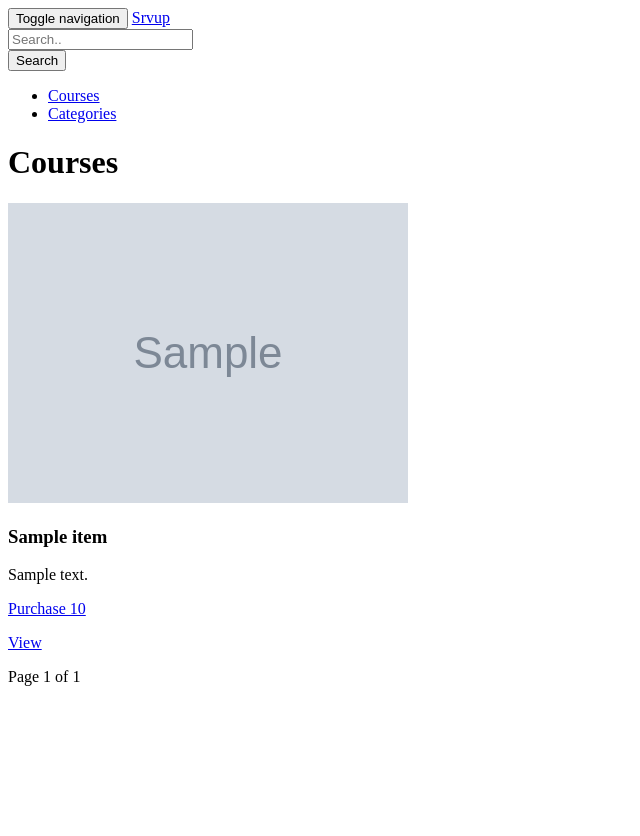
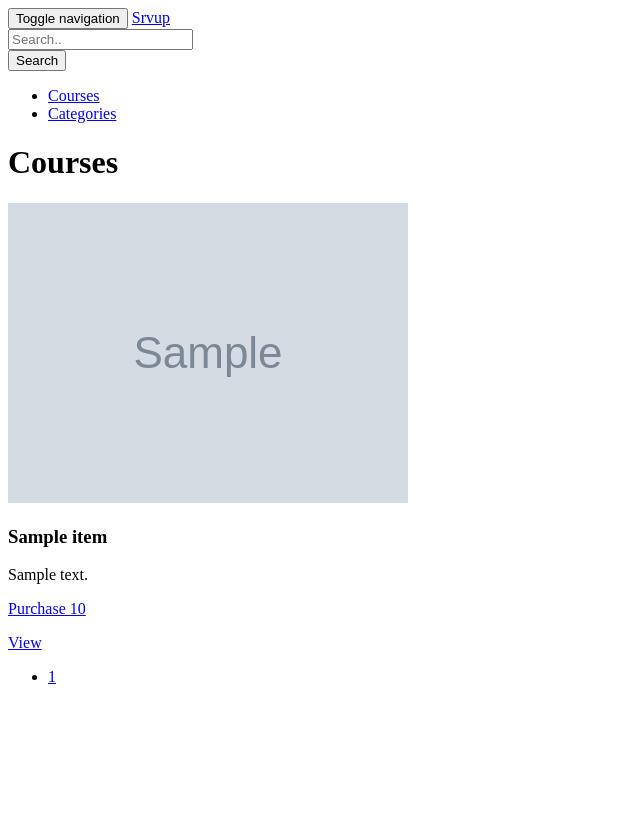
Before and after one commit to JesonDerulo/video, a Django app: template courses/templates/courses/course_list.html in a window 1280 px wide. Shown: the whole page, without its empty margins (0-640 px from the left). Before the commit the page ends 686 px from the top, so only its background shows below. Run offline with Django 3.2, Linux system fonts and the light colour scheme; the template is opened without the code that fills it: most values are stand-ins (such as "Sample title", 1, 10 or a date in 2020); grey boxes marked "Sample" are stand-in pictures; parts of the project's set-up code (start-up, migrations or seed data) failed here and were passed over; some libraries are stand-ins or nearby versions.

Commit message:
68 Sytle Paginatnor

```diff
--- a/courses/templates/courses/course_list.html
+++ b/courses/templates/courses/course_list.html
@@ -4,10 +4,6 @@
 
 
 {% block content %}
-
-
-
-
 
 
 <div class='row'>
@@ -34,16 +30,45 @@
         </div>
 
 
-    {% if page_obj.has_previous %}
-        <a href='{% url "courses:list" %}?page={{ page_obj.previous_page_number }}' class="btn btn-default">Previous</a>
+<nav aria-label="Page navigation">
+  <ul class="pagination">
+        {% if page_obj.has_previous %}
+        {% if page_obj.previous_page_number > 1 %}
+           <li> <a href='{% url "courses:list" %}?page=1'><span aria-hidden="true">&laquo;</span></a></li>
+        {% endif %}
+
+        <li><a href='{% url "courses:list" %}?page={{ page_obj.previous_page_number }}'>Prev</a></li>
+
+        {% if page_obj.previous_page_number > 1 %}
+         <li><a href='{% url "courses:list" %}?page={{ page_obj.previous_page_number }}'>{{ page_obj.previous_page_number }}</a></li>
+         {% endif %}
+
+
     {% endif %}
 
-     Page {{ page_obj.number }} of {{ paginator.num_pages }}
+     <li class='active'><a href='#'>{{ page_obj.number }}</a></li>
+    {% if page_obj.has_next %}
+            {% if page_obj.paginator.num_pages > page_obj.next_page_number %}
+            <li><a href='{% url "courses:list" %}?page={{ page_obj.next_page_number }}'>{{ page_obj.next_page_number }}</a></li>
+            {% endif %}
+           <li><a href='{% url "courses:list" %}?page={{ page_obj.next_page_number }}'>Next</a></li>
 
-    {% if page_obj.has_next %}
-           <a href='{% url "courses:list" %}?page={{ page_obj.next_page_number }}' class="btn btn-default">Next</a>
+           {% if page_obj.paginator.num_pages > page_obj.next_page_number %}
+            <li> <a href='{% url "courses:list" %}?page={{ page_obj.paginator.num_pages }}'><span aria-hidden="true">&raquo;</span></a></li>
+            {% endif %}
     {% endif %}
+  </ul>
+</nav>
 
+
+
+<br/>
+<br/>
+<br/>
+<br/>
+<br/>
+<br/>
+<br/>
 
 
     </div>
```
